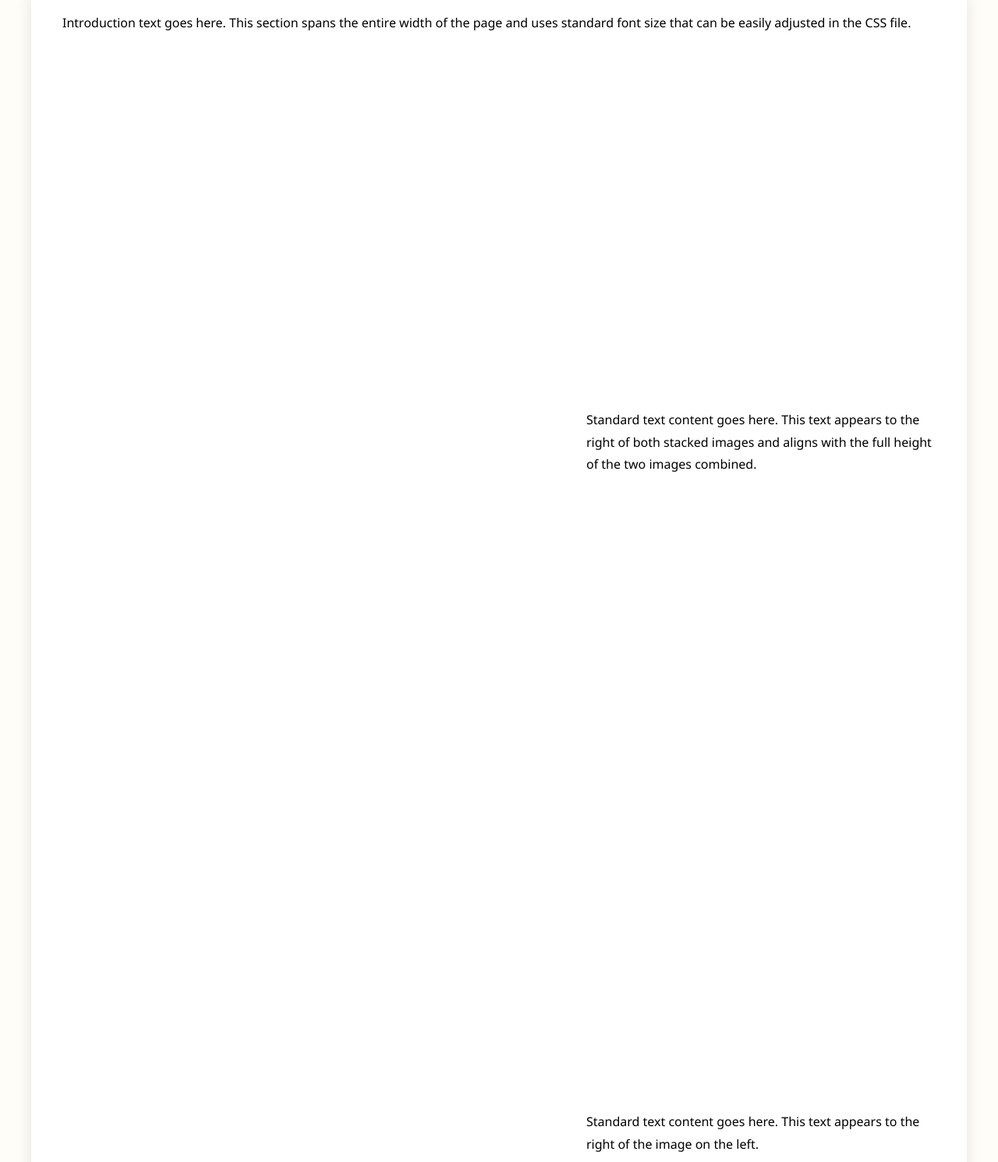
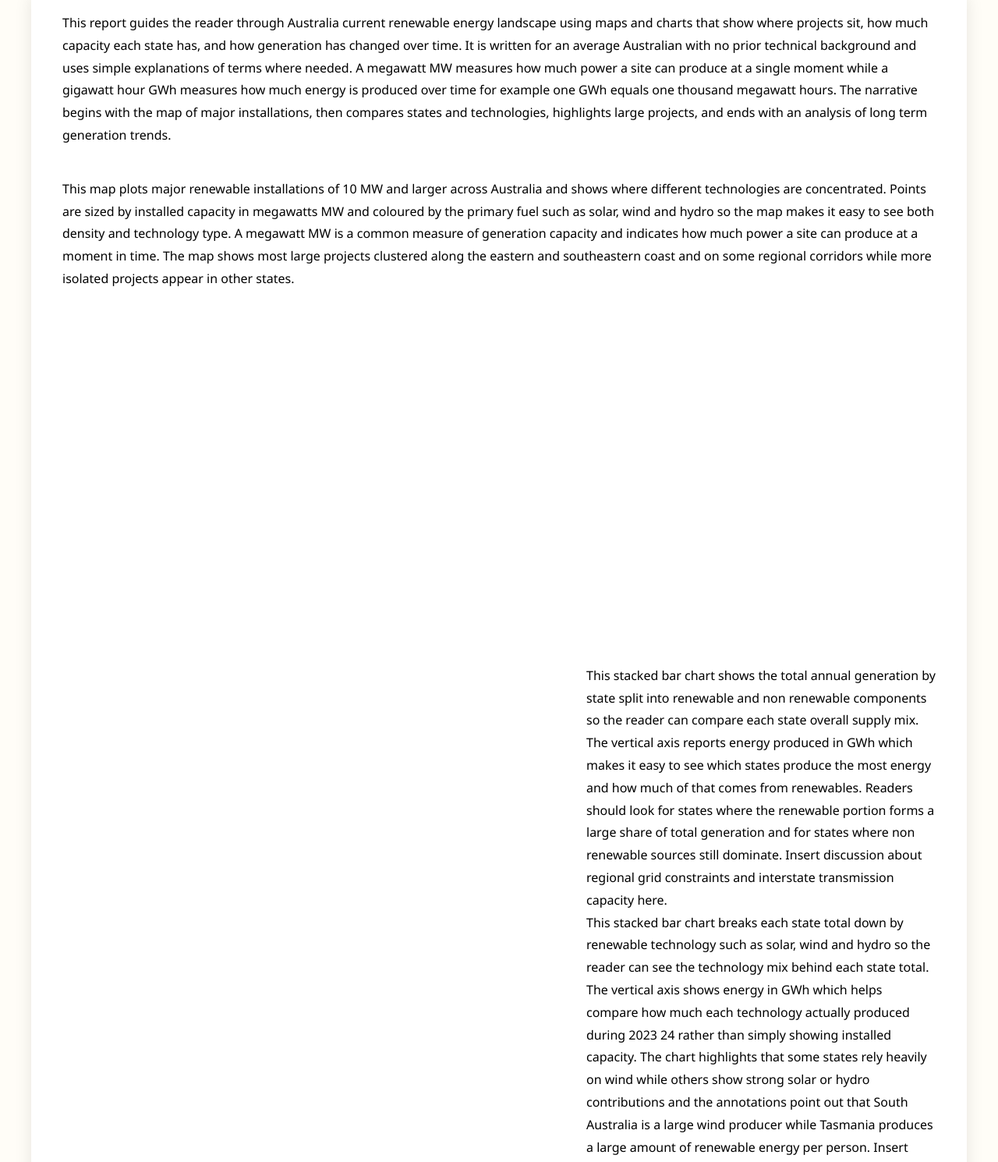
Before and after one commit to angus135/data_viz2_FIT3179, a plain HTML site: page index.html in a window 1280 px wide. Shown: the part 105-1595 px from the top of the page at 78% size. Drawn offline with nearby package versions, Linux system fonts and the light colour scheme; a script that the page names is missing.

Commit message:
First draft text

```diff
--- a/index.html
+++ b/index.html
@@ -28,7 +28,12 @@
     <main>
         <!-- Introduction Section -->
         <section class="full-width-section">
-            <p class="standard-text">Introduction text goes here. This section spans the entire width of the page and uses standard font size that can be easily adjusted in the CSS file.</p>
+            <p class="standard-text">This report guides the reader through Australia current renewable energy landscape using maps and charts that show where projects sit, how much capacity each state has, and how generation has changed over time. It is written for an average Australian with no prior technical background and uses simple explanations of terms where needed. A megawatt MW measures how much power a site can produce at a single moment while a gigawatt hour GWh measures how much energy is produced over time for example one GWh equals one thousand megawatt hours. The narrative begins with the map of major installations, then compares states and technologies, highlights large projects, and ends with an analysis of long term generation trends.</p>
+        </section>
+
+        <!-- Map analysis -->
+        <section class="full-width-section">
+            <p class="standard-text">This map plots major renewable installations of 10 MW and larger across Australia and shows where different technologies are concentrated. Points are sized by installed capacity in megawatts MW and coloured by the primary fuel such as solar, wind and hydro so the map makes it easy to see both density and technology type. A megawatt MW is a common measure of generation capacity and indicates how much power a site can produce at a moment in time. The map shows most large projects clustered along the eastern and southeastern coast and on some regional corridors while more isolated projects appear in other states.</p>
         </section>
 
         <!-- Large Image 1 -->
@@ -44,7 +49,9 @@
                     <div class="vega-container-stacked" id="renew_vs_non_renew"></div>
                 </div>
                 <div class="pure-u-2-5">
-                    <p class="standard-text">Standard text content goes here. This text appears to the right of both stacked images and aligns with the full height of the two images combined.</p>
+                    <p class="standard-text">This stacked bar chart shows the total annual generation by state split into renewable and non renewable components so the reader can compare each state overall supply mix. The vertical axis reports energy produced in GWh which makes it easy to see which states produce the most energy and how much of that comes from renewables. Readers should look for states where the renewable portion forms a large share of total generation and for states where non renewable sources still dominate. Insert discussion about regional grid constraints and interstate transmission capacity here.</p>
+                    <p class="standard-text">This stacked bar chart breaks each state total down by renewable technology such as solar, wind and hydro so the reader can see the technology mix behind each state total. The vertical axis shows energy in GWh which helps compare how much each technology actually produced during 2023 24 rather than simply showing installed capacity. The chart highlights that some states rely heavily on wind while others show strong solar or hydro contributions and the annotations point out that South Australia is a large wind producer while Tasmania produces a large amount of renewable energy per person. Insert discussion about how seasonal patterns and storage affect annual output here.</p>
+
                 </div>
             </div>
         </section>
@@ -61,7 +68,7 @@
                     <div class="vega-container-side" id="top_projects"></div>
                 </div>
                 <div class="pure-u-2-5">
-                    <p class="standard-text">Standard text content goes here. This text appears to the right of the image on the left.</p>
+                    <p class="standard-text">The horizontal bar chart lists the 20 largest renewable power stations by installed capacity in MW and groups them by their primary fuel source. Installed capacity in MW measures how much power a plant can generate under optimal conditions rather than how much energy it generates over a year. This view helps identify the single largest projects and shows whether wind or solar dominate the top end of the market. Insert discussion about local community and grid integration impacts here.</p>
                 </div>
             </div>
         </section>
@@ -73,7 +80,7 @@
 
         <!-- Full Width Text Section -->
         <section class="full-width-section">
-            <p class="standard-text">Standard text section that spans the entire horizontal width of the page. You can add your content here.</p>
+            <p class="standard-text">The area chart shows national energy generation by source from 2000 through 2024 and stacks each fuel so the reader can see both totals and how the mix has changed. The large brown area indicates historical dominance by coal while the rising bands of solar and wind toward the right show the growing contribution of renewable generation. Battery and biofuel contributions are smaller but visible in recent years reflecting new technologies and deployments. The vertical axis is energy in GWh so the reader can compare yearly energy production across sources.</p>
         </section>
 
         <!-- Large Image 4 -->
@@ -83,7 +90,12 @@
 
         <!-- Full Width Text Section -->
         <section class="full-width-section">
-            <p class="standard-text">Another standard text section that spans the entire horizontal width of the page. Add your final text content here.</p>
+            <p class="standard-text">Over the last two decades the chart shows a clear decline in coal generation alongside steady increases in wind and a rapid rise in solar generation especially after about 2015. Wind farms add consistent output over many years while solar has grown quickly because of large utility farms and rooftop installations. Battery storage appears as an emerging category and helps explain how variable renewables can be balanced during peak times. Hydro remains a steady, seasonally variable contributor and helps to firm supply in some regions.</p>
+        </section>
+
+        <!-- Full Width Text Section -->
+        <section class="full-width-section">
+            <p class="standard-text">Taken together the trends suggest the electricity system is moving from a few large thermal plants toward a more diverse mix that includes many renewable sites and increasing storage capacity. Continued growth of renewables will require more grid upgrades, more storage to manage variability and new approaches to system planning to keep supply reliable as old plants retire. This chart shows the direction of travel but not detailed forecasts or the costs of transition so further analysis is needed to assess emissions pathways and affordability. Insert discussion about forecasts, firming capacity needs and policy scenarios here.</p>
         </section>
     </main>
 
```
